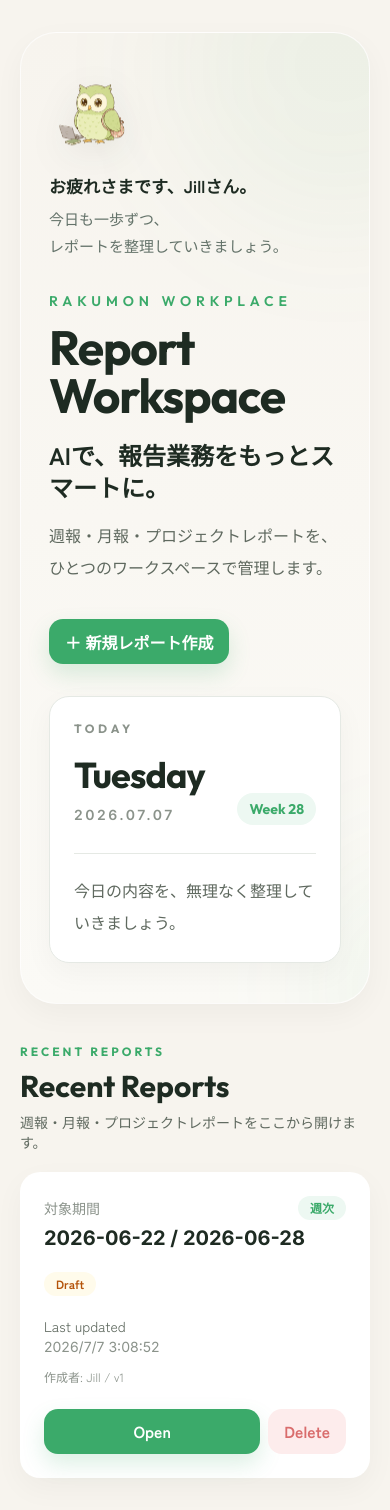
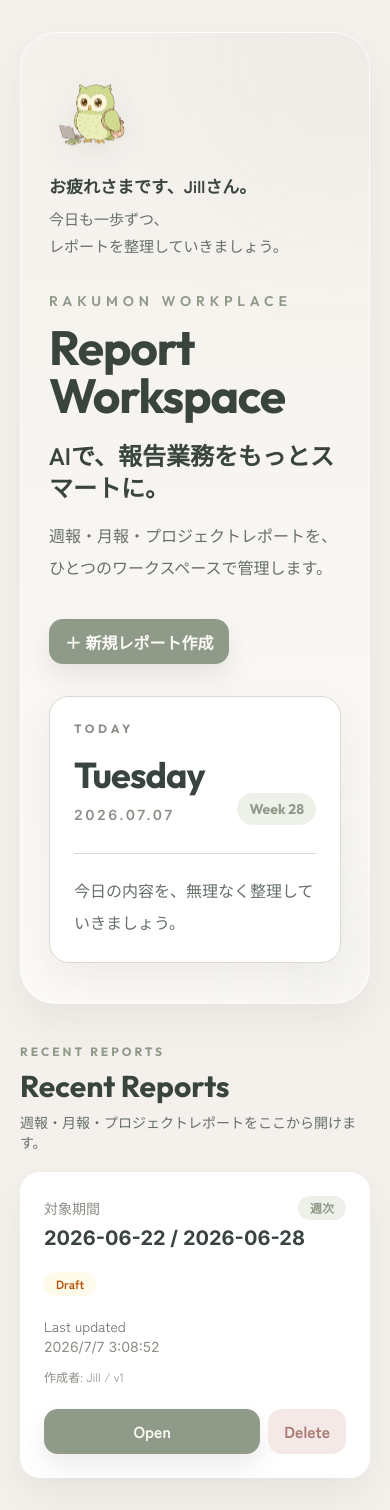
Before and after one commit to jillma215-boop/meeting-workspace, a Next.js app: page /reports in a window 390 px wide. Built offline with nearby package versions, Linux system fonts and the light colour scheme.

Commit message:
Redesign weekly report UI

```diff
--- a/app/globals.css
+++ b/app/globals.css
@@ -6,8 +6,8 @@
 :root { color-scheme: light; }
 * { box-sizing: border-box; }
 body {
-  background: #F7F4EE;
-  color: #1E2B22;
+  background: #F4F1EC;
+  color: #39443F;
   font-family: 'Zen Kaku Gothic New', system-ui, sans-serif;
 }
 textarea, input, select { outline: none; }
@@ -19,11 +19,11 @@ textarea, input, select { outline: none; }
   font-weight: 700;
   transition: transform 150ms ease, box-shadow 150ms ease, background-color 150ms ease, border-color 150ms ease, color 150ms ease;
 }
-.btn-primary { background: #3BAA6A; color: white; box-shadow: 0 10px 22px rgba(59,170,106,.18); }
-.btn-primary:hover { background: #2E925A; transform: translateY(-1px); }
-.btn-secondary { background: white; border: 1px solid #3BAA6A; color: #3BAA6A; }
-.btn-secondary:hover { background: #EDF8F2; transform: translateY(-1px); }
-.btn-danger { background: #FDECEC; color: #D96C6C; }
+.btn-primary { background: #8F9A88; color: #FCFAF7; box-shadow: 0 12px 24px rgba(57,68,63,.10); }
+.btn-primary:hover { background: #7E8A77; transform: translateY(-1px); }
+.btn-secondary { background: #FCFAF7; border: 1px solid #DDD8D1; color: #39443F; }
+.btn-secondary:hover { background: #EEF1EA; border-color: #A8B0A0; transform: translateY(-1px); }
+.btn-danger { background: #F4E9E6; color: #A87972; }
 .btn-danger:hover { transform: translateY(-1px); }
 @media print {
   .no-print { display: none !important; }
@@ -36,7 +36,7 @@ textarea, input, select { outline: none; }
   align-items: center;
   gap: 1rem;
   max-width: 34rem;
-  color: #1E2B22;
+  color: #39443F;
 }
 .mori-assistant__imageWrap {
   flex: 0 0 auto;
@@ -57,7 +57,7 @@ textarea, input, select { outline: none; }
 }
 .mori-assistant__message {
   min-width: 0;
-  border-left: 1px solid rgba(59, 170, 106, .18);
+  border-left: 1px solid rgba(168, 176, 160, .42);
   padding-left: 1rem;
 }
 .mori-assistant__title {
@@ -69,7 +69,7 @@ textarea, input, select { outline: none; }
 .mori-assistant__body {
   margin-top: .2rem;
   white-space: pre-line;
-  color: #64736A;
+  color: #667068;
   font-size: .9375rem;
   line-height: 1.8;
 }
--- a/tailwind.config.ts
+++ b/tailwind.config.ts
@@ -6,21 +6,21 @@ const config: Config = {
     extend: {
       colors: {
         rakumon: {
-          bg: '#F7F4EE',
-          sidebar: '#FBFAF6',
-          card: '#FFFFFF',
-          green: '#3BAA6A',
-          greenHover: '#2E925A',
-          light: '#EDF8F2',
-          border: '#E5E9E4',
-          text: '#1E2B22',
-          body: '#5F695F',
-          caption: '#8B938B',
-          danger: '#FDECEC',
-          dangerText: '#D96C6C',
-          warning: '#F5C66A',
-          table: '#F6F7F4',
-          input: '#FAFAF8',
+          bg: '#F4F1EC',
+          sidebar: '#FCFAF7',
+          card: '#FCFAF7',
+          green: '#8F9A88',
+          greenHover: '#7E8A77',
+          light: '#EEF1EA',
+          border: '#DDD8D1',
+          text: '#39443F',
+          body: '#667068',
+          caption: '#8B8F86',
+          danger: '#F4E9E6',
+          dangerText: '#A87972',
+          warning: '#D7CCBE',
+          table: '#F1EEE8',
+          input: '#F8F5F0',
         },
       },
       fontFamily: {
@@ -30,8 +30,8 @@ const config: Config = {
         number: ['Inter', 'ui-sans-serif'],
       },
       boxShadow: {
-        premium: '0 10px 30px rgba(0,0,0,0.04)',
-        premiumHover: '0 14px 36px rgba(0,0,0,0.07)',
+        premium: '0 18px 42px rgba(57,68,63,0.07)',
+        premiumHover: '0 22px 48px rgba(57,68,63,0.10)',
       },
     },
   },
```
Also changed, not shown: components/Editor.tsx (+6 -6 lines).
